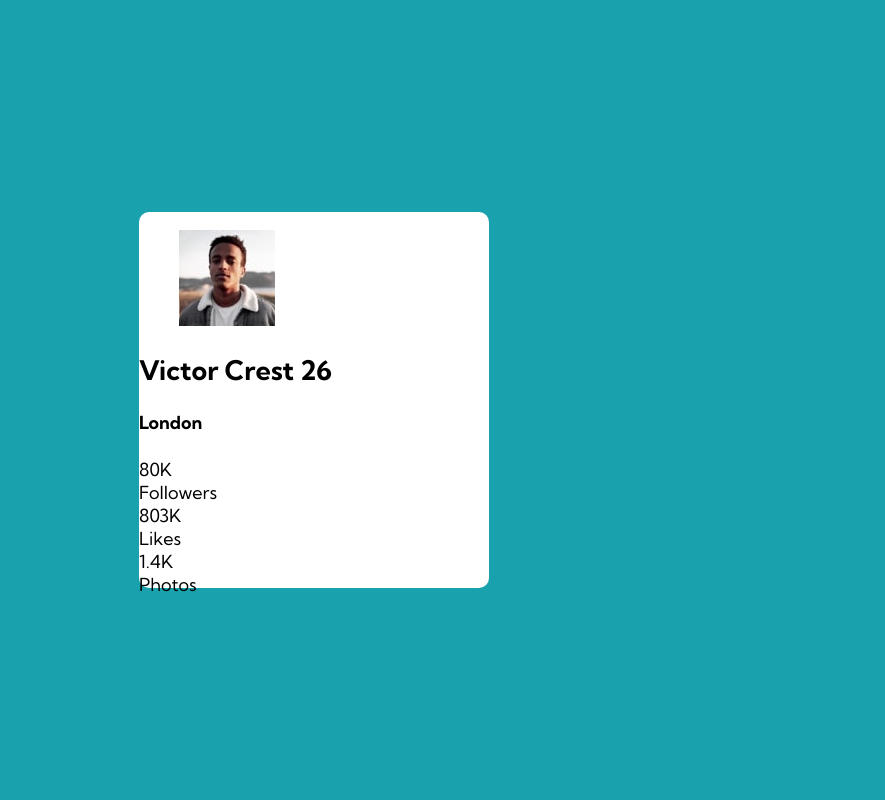
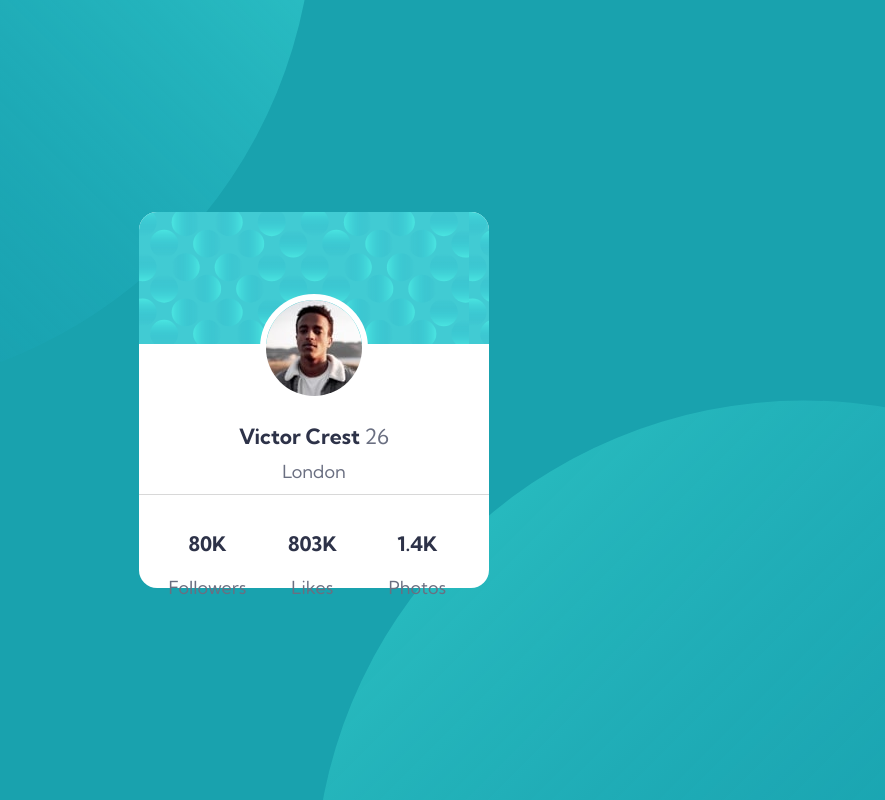
Before and after one commit to KamQuoss/profile-card-component-main, a plain HTML site: page index.html in a window 1280 px wide. Shown: the whole page, without its empty margins (326-1211 px from the left). Drawn offline with Linux system fonts and the light colour scheme.

Commit message:
card body done

```diff
--- a/index.html
+++ b/index.html
@@ -14,54 +14,54 @@
   <div class="content">
     <article class="card">
       <aside class="card__aside">
-        <figure class="card__figure">
-          <div >
-            <img src="./images/image-victor.jpg" alt="Image Victor" class="card__image">
-          </div>
-        </figure>
       </aside>
       <div class="card__body">
-        <h2 class="card__name">
-          Victor Crest <span class="card__title--age">26</span>
-        </h2>
-        <h4 class="card__city">
-          London
-        </h4>
+        <div class="card__figure">
+          <img src="./images/image-victor.jpg" alt="Image Victor" class="card__image">
+        </div>
+        <div class="card__bio">
+          <h3 class="card__name">
+            Victor Crest <span class="card__name--age">26</span>
+          </h3>
+          <p class="card__city">
+            London
+          </p>
+        </div>
       </div>
       <footer class="card__footer">
         <div class="footer__list">
           <div class="footer__item">
-            <div class="item__counter">
+            <p class="item__counter">
               80K
-            </div>
-            <div class="item__caption">
+            </p>
+            <p class="item__caption">
               Followers
-            </div>
+            </p>
           </div>
           <div class="footer__item">
-            <div class="item__counter">
+            <p class="item__counter">
               803K
-            </div>
-            <div class="item__caption">
+            </p>
+            <p class="item__caption">
               Likes
-            </div>
+            </p>
           </div>
           <div class="footer__item">
-            <div class="item__counter">
+            <p class="item__counter">
               1.4K
-            </div>
-            <div class="item__caption">
+            </p>
+            <p class="item__caption">
               Photos
-            </div>
+            </p>
           </div>
         </div>
       </footer>
     </article>
   </div>
-    <div class="attribution">
-      Challenge by <a href="https://www.frontendmentor.io?ref=challenge" target="_blank">Frontend Mentor</a>.
-      Coded by <a href="https://github.com/KamQuoss">KamQuoss</a>.
-    </div>
+  <div class="attribution">
+    Challenge by <a href="https://www.frontendmentor.io?ref=challenge" target="_blank">Frontend Mentor</a>.
+    Coded by <a href="https://github.com/KamQuoss">KamQuoss</a>.
+  </div>
 </body>
 
 </html>
--- a/styles/styles.scss
+++ b/styles/styles.scss
@@ -1,35 +1,31 @@
 
 $mobile-width: 375px;
 $desktop-width: 1440px;
-$border-radius: 10px;
+$border-radius: 18px;
 
 // --- COLORS ---
 
 // Primary
 
-$dark-cyan: hsl(185, 75%, 39%);
-$very-dark-desaturated-blue: hsl(229, 23%, 23%);
-$dark-grayish-blue: hsl(227, 10%, 46%);
+$dark-cyan: #19a2ae;
+$very-dark-desaturated-blue: #2d3248;
+$dark-grayish-blue: #6a6f81;
 
 // Neutral
 
 $white: #fff;
-$dark-gray: hsl(0, 0%, 59%);
+$dark-gray: #969696;
+$light-gray: #D8D8D8;
 
 // TYPOGRAPHY
 
 $font-size: 18px;
+$secondary-header-size: 20px;
+$counter-number-size: 20px;
 
 @import url('https://fonts.googleapis.com/css2?family=Kumbh+Sans:wght@400;700&display=swap');
 
 // MIXINS
-
-@mixin centered-block() {
-    position: absolute;
-    top: 50%;
-    left: 50%;
-    transform: translate(-50%, -50%);
-}
 
 @mixin flex-center-one-element {
     display: flex;
@@ -43,26 +39,31 @@ body {
     font-family: 'Kumbh Sans', sans-serif;
     background-color: $dark-cyan;
     margin: 0; // this part taken from normalize.css
-    // background:
-    // url(/images/bg-pattern-top.svg) no-repeat right top,
-    // url(/images/bg-pattern-bottom.svg) no-repeat left bottom $dark-cyan;
+}
 
+h3+p {
+    margin-top: 0;
 }
+h3 {
+    margin-bottom: 0.7rem
+}
+
 .content {
     @include flex-center-one-element;
     width: 100vw;
     height: 100vh;
-
-    // &::before{
-    //     content: "";
-    //     position: absolute;
-    //     width: 500px;
-    //     height: 500px;
-    //     top: -50%;
-    //     left: -50%;
-    //     background: url(/images/bg-pattern-top.svg) no-repeat;
-    //     background-size: 500px 500px;
-    // }
+    &::before{
+        content: url(/images/bg-pattern-top.svg);
+        position: fixed;
+        right: 50%;
+        bottom: 50%;
+    }
+    &::after{
+        content: url(/images/bg-pattern-bottom.svg);
+        position: fixed;
+        left: 50%;
+        top: 50%;
+    }
 }
 
 .card {
@@ -70,7 +71,58 @@ body {
     border-radius: $border-radius;
     width: 350px;
     height: 376px;
-
+    z-index: 1;
+    color: $very-dark-desaturated-blue;
+    .card__aside{
+        background: url(/images/bg-pattern-card.svg);
+        background-size: contain;
+        border-top-left-radius: $border-radius;
+        border-top-right-radius: $border-radius;
+        height: 35%;
+    }
+    .card__body{
+        height: 40%;
+        position: relative;
+        bottom: 50px;
+       .card__figure{
+           display: flex;
+           justify-content: center;
+            img {
+                border-radius: 50%;
+                border: 6px solid $white;
+            }
+        }
+        .card__bio{
+            text-align: center;
+            .card__name{
+                &--age{
+                    color: $dark-grayish-blue;
+                    font-weight: 400;
+                }
+            }
+            .card__city{
+                color: $dark-grayish-blue;
+            }
+        }
+    }
+    .card__footer{
+        border-top: 1px solid $light-gray;
+        .footer__list{
+            display: flex;
+            padding: 1rem;
+            .footer__item{
+                width: 33%;
+                text-align: center;
+                .item__counter{
+                    font-size: $counter-number-size;
+                    font-weight: 700;
+                }
+                .item__caption{
+                    color: $dark-grayish-blue;
+                }
+            }
+        }
+    }
 }
 
 .attribution { font-size: 11px; text-align: center; position: fixed; }
```
Also changed, not shown: styles/styles.css, 2 other files.
